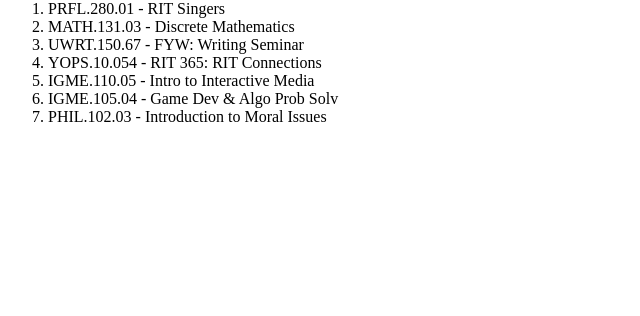
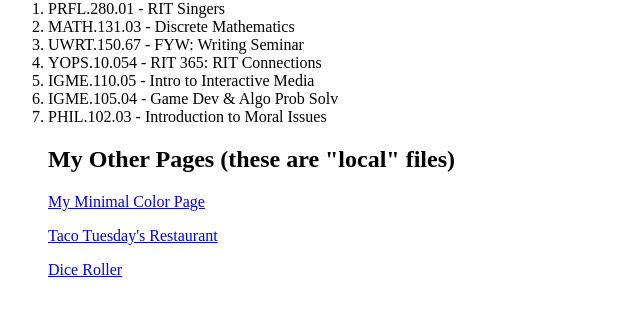
Before and after one commit to Hoon123450/Hoon123450.github.io, a plain HTML site: page index.html in a window 1280 px wide. Shown: the part 66-382 px from the top of the page, without its empty margins (0-640 px from the left). Drawn offline with Linux system fonts and the light colour scheme.

Commit message:
Update index.html

```diff
--- a/index.html
+++ b/index.html
@@ -14,6 +14,11 @@
       <li>IGME.110.05 - Intro to Interactive Media</li>
       <li>IGME.105.04 - Game Dev & Algo Prob Solv</li>
       <li>PHIL.102.03 - Introduction to Moral Issues</li>
+
+  <h2>My Other Pages (these are "local" files)</h2>
+  <p><a href="minimal.html" target = blank>My Minimal Color Page</a></p>
+  <p><a href="tacos.html" target = blank>Taco Tuesday's Restaurant</a></p>
+  <p><a href="dice-roller.html" target = blank>Dice Roller</a></p>
     </ol>
   </body>
 </html>
```
